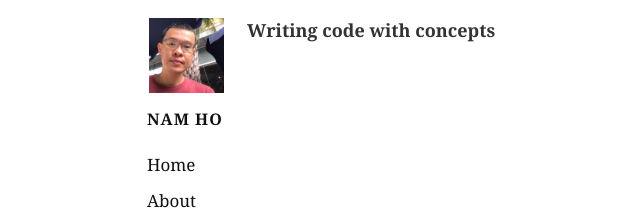
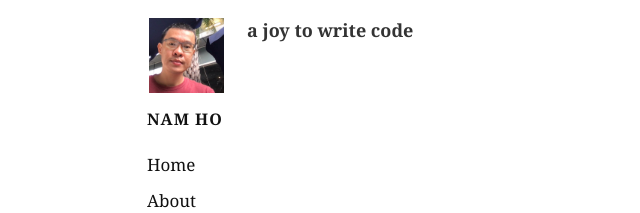
Before and after one commit to hotrannam/hotrannam.github.io, a Jekyll site: the page built from index.html, in a window 1280 px wide. Shown: the top 213 px of the page, without its empty margins (93-733 px from the left). Built offline with Jekyll 4.4.1, drawn with Linux system fonts in a browser that asks for light colours; nearby versions of some CDN libraries.

Commit message:
Update index.html

```diff
--- a/index.html
+++ b/index.html
@@ -4,7 +4,7 @@ title: "home"
 ---
 
 <section class="content">
-  <h3>Writing code with concepts</h3>
+  <h3>a joy to write code</h3>
   <ul class="listing">
     {% for post in site.posts %}
       {% unless post.draft %}
```
